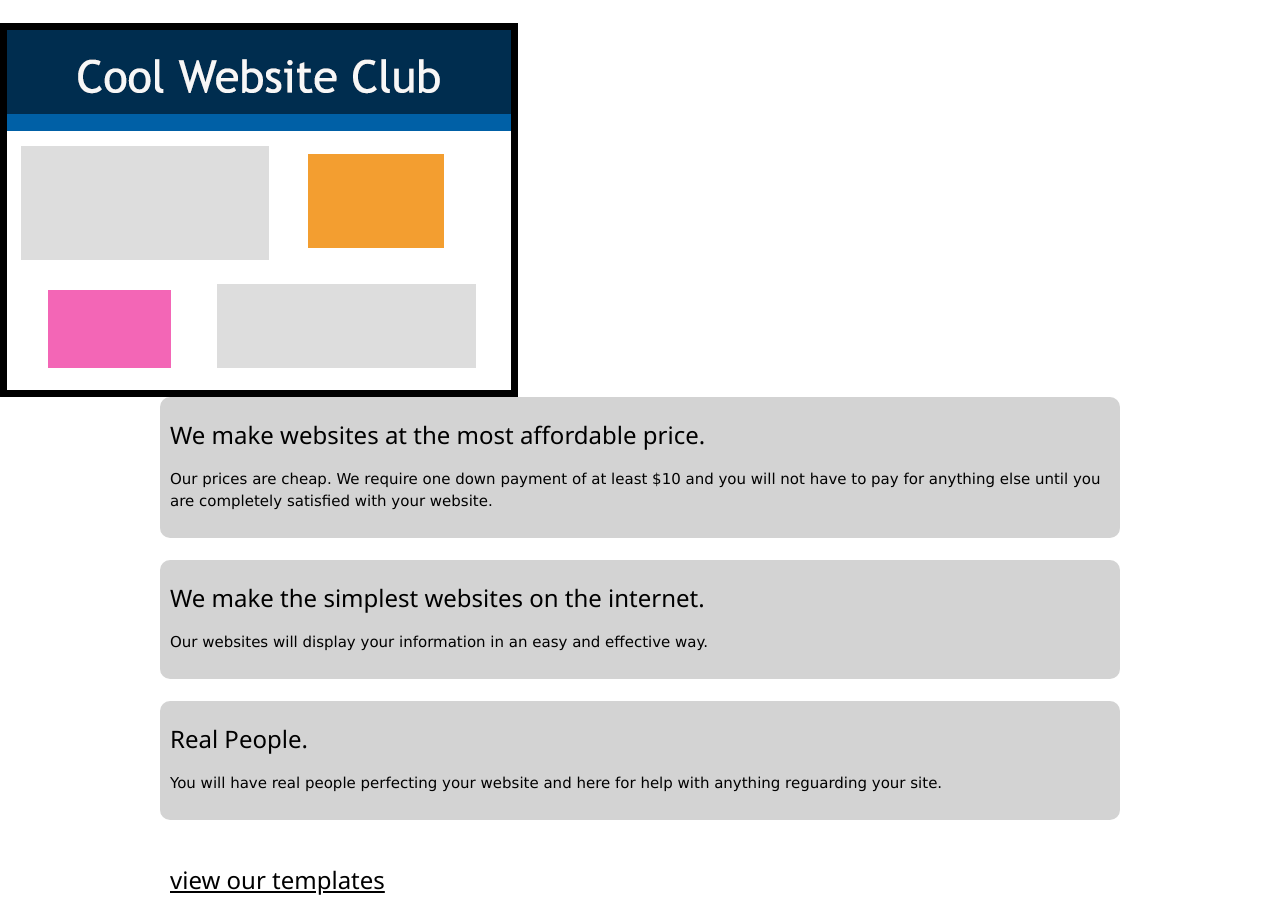
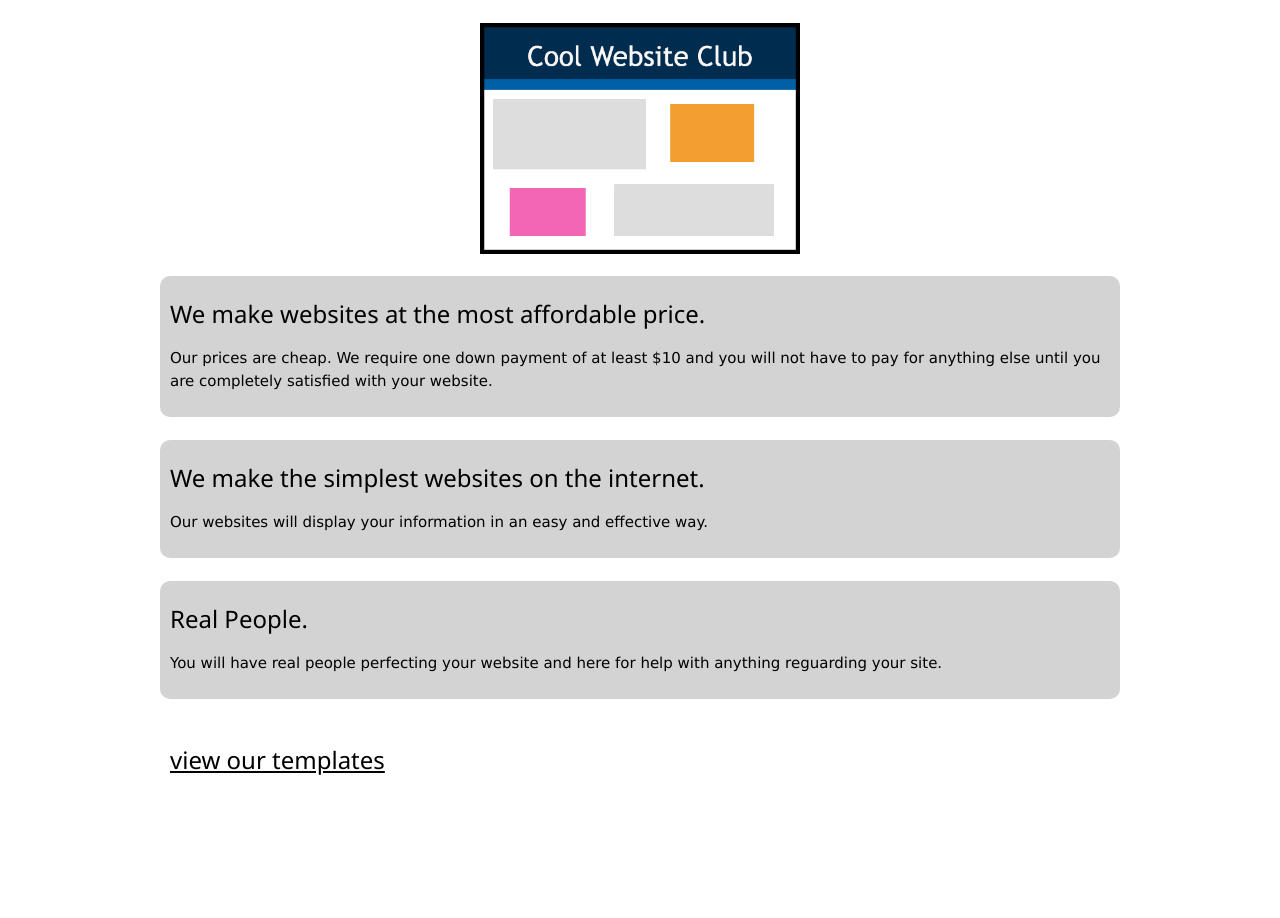
Before and after one commit to chanceshelby/cwc, a plain HTML site: page index.html in a window 1280 px wide. After the commit the page ends 800 px from the top, so only its background shows below. Drawn offline with nearby package versions, Linux system fonts and the light colour scheme.

Commit message:
Update index.html

```diff
--- a/index.html
+++ b/index.html
@@ -21,6 +21,9 @@
 		width: 75%;
 		border: 10px solid white;
 	}
+	img {
+		width: 25%;
+	}
 </style>
 
 <html>
@@ -31,8 +34,9 @@
 </header>
 
 <body>
-	 <br>
+	 <br> <center>
 	<img src="cool_website_club.png">
+	</center>
 
   <br>
 
```
